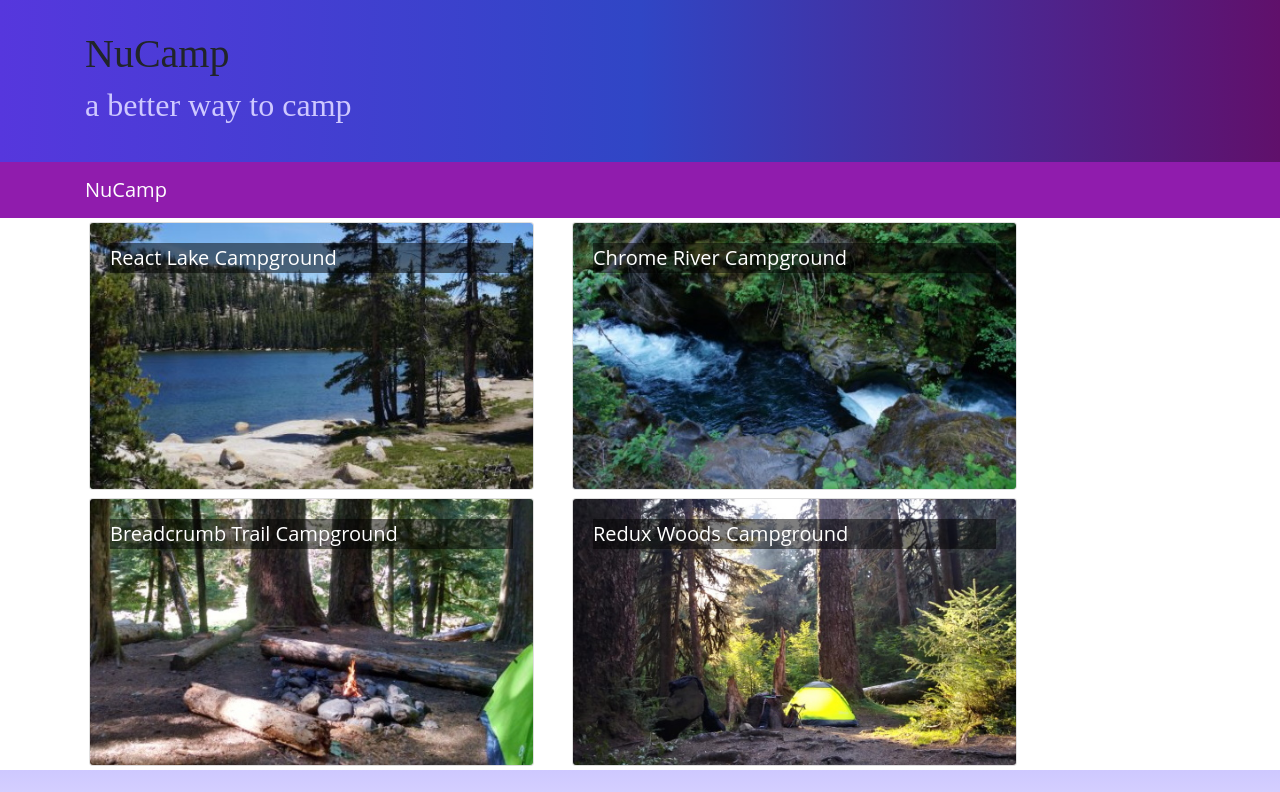
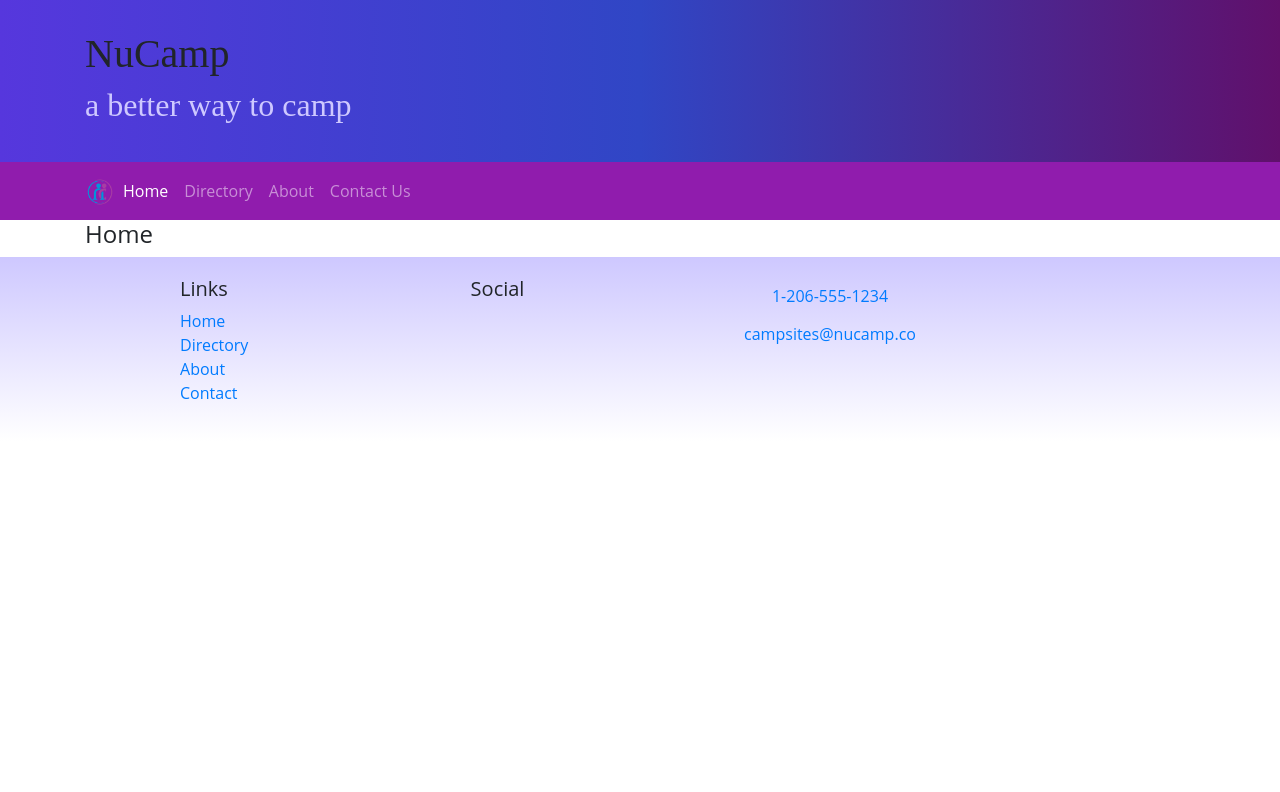
Before and after one commit to sean-birmingham/nucampsite-react, a React (Create React App) app: page /home in a window 1280 px wide. Shown: the top 792 px of the page. Built offline with nearby package versions, Linux system fonts and the light colour scheme; the HTML template or start-up script is replaced by a standard one.

Commit message:
converted class components to functional and set up react router

```diff
--- a/package.json
+++ b/package.json
@@ -12,6 +12,7 @@
     "react": "^17.0.2",
     "react-dom": "^17.0.2",
     "react-popper": "1.3.6",
+    "react-router-dom": "5.2.0",
     "react-scripts": "4.0.3",
     "reactstrap": "8.5.1",
     "typeface-lobster": "^1.1.13",
--- a/src/App.js
+++ b/src/App.js
@@ -1,13 +1,16 @@
 import React, { Component } from 'react';
+import { BrowserRouter } from 'react-router-dom';
 import Main from './components/MainComponent';
 import './App.css';
 
 class App extends Component {
   render() {
     return (
-      <div className='App'>
-        <Main />
-      </div>
+      <BrowserRouter>
+        <div className='App'>
+          <Main />
+        </div>
+      </BrowserRouter>
     );
   }
 }
--- a/src/components/CampsiteInfoComponent.js
+++ b/src/components/CampsiteInfoComponent.js
@@ -1,8 +1,7 @@
-import React, { Component } from 'react';
+import React from 'react';
 import { Card, CardImg, CardText, CardBody, CardTitle } from 'reactstrap';
 
-class CampsiteInfo extends Component {
-  renderCampsite(campsite) {
+function RenderCampsite({ campsite }) {
   return (
     <div className='col-md-5 m-1'>
       <Card>
@@ -16,7 +15,7 @@
   );
 }
 
-  renderComments(comments) {
+function RenderComments({ comments }) {
   if (comments) {
     return (
       <div className='col-md-5 m-1'>
@@ -40,13 +39,13 @@
   }
 }
 
-  render() {
-    if (this.props.campsite) {
+function CampsiteInfo({ campsite }) {
+  if (campsite) {
     return (
       <div className='container'>
         <div className='row'>
-            {this.renderCampsite(this.props.campsite)}
-            {this.renderComments(this.props.campsite.comments)}
+          <RenderCampsite campsite={campsite} />
+          <RenderComments comments={campsite.comments} />
         </div>
       </div>
     );
@@ -54,6 +53,5 @@
 
   return <div />;
 }
-}
 
 export default CampsiteInfo;
--- a/src/components/DirectoryComponent.js
+++ b/src/components/DirectoryComponent.js
@@ -1,17 +1,22 @@
-import React, { Component } from 'react';
+import React from 'react';
 import { Card, CardImg, CardImgOverlay, CardTitle } from 'reactstrap';
 
-class Directory extends Component {
-  render() {
-    const directory = this.props.campsites.map((campsite) => {
+function RenderDirectoryItem({ campsite }) {
   return (
-        <div key={campsite.id} className='col-md-5 m-1'>
-          <Card onClick={() => this.props.onClick(campsite.id)}>
+    <Card>
       <CardImg width='100%' src={campsite.image} alt={campsite.name} />
       <CardImgOverlay>
         <CardTitle>{campsite.name}</CardTitle>
       </CardImgOverlay>
     </Card>
+  );
+}
+
+function Directory(props) {
+  const directory = props.campsites.map((campsite) => {
+    return (
+      <div key={campsite.id} className='col-md-5 m-1'>
+        <RenderDirectoryItem campsite={campsite} />
       </div>
     );
   });
@@ -22,6 +27,5 @@
     </div>
   );
 }
-}
 
 export default Directory;
--- a/src/components/FooterComponent.js
+++ b/src/components/FooterComponent.js
@@ -1,4 +1,5 @@
 import React from 'react';
+import { Link } from 'react-router-dom';
 
 const Footer = (props) => {
   return (
@@ -9,16 +10,16 @@
             <h5>Links</h5>
             <ul className='list-unstyled'>
               <li>
-                <a href='#'>Home</a>
+                <Link to='/home'>Home</Link>
               </li>
               <li>
-                <a href='#'>Directory</a>
+                <Link to='/directory'>Directory</Link>
               </li>
               <li>
-                <a href='#'>About</a>
+                <Link to='/aboutus'>About</Link>
               </li>
               <li>
-                <a href='#'>Contact</a>
+                <Link to='/contactus'>Contact</Link>
               </li>
             </ul>
           </div>
--- a/src/components/HeaderComponent.js
+++ b/src/components/HeaderComponent.js
@@ -1,7 +1,30 @@
 import React, { Component, Fragment } from 'react';
-import { Navbar, NavbarBrand, Jumbotron } from 'reactstrap';
+import {
+  Nav,
+  Navbar,
+  NavbarBrand,
+  NavbarToggler,
+  Collapse,
+  NavItem,
+  Jumbotron
+} from 'reactstrap';
+import { NavLink } from 'react-router-dom';
 
 class Header extends Component {
+  constructor(props) {
+    super(props);
+
+    this.toggleNav = this.toggleNav.bind(this);
+    this.state = {
+      isNavOpen: false
+    };
+  }
+
+  toggleNav() {
+    this.setState({
+      isNavOpen: !this.state.isNavOpen
+    });
+  }
   render() {
     return (
       <Fragment>
@@ -15,9 +38,41 @@
             </div>
           </div>
         </Jumbotron>
-        <Navbar dark sticky='top'>
+        <Navbar dark sticky='top' expand='md'>
           <div className='container'>
-            <NavbarBrand href='/'>NuCamp</NavbarBrand>
+            <NavbarBrand className='mr-auto' href='/'>
+              <img
+                src='/assets/images/logo.png'
+                height='30'
+                width='30'
+                alt='logo'
+              />
+            </NavbarBrand>
+            <NavbarToggler onClick={this.toggleNav} />
+            <Collapse isOpen={this.state.isNavOpen} navbar>
+              <Nav navbar>
+                <NavItem>
+                  <NavLink className='nav-link' to='/home'>
+                    <i className='fa fa-home fa-lg' /> Home
+                  </NavLink>
+                </NavItem>
+                <NavItem>
+                  <NavLink className='nav-link' to='/directory'>
+                    <i className='fa fa-list fa-lg' /> Directory
+                  </NavLink>
+                </NavItem>
+                <NavItem>
+                  <NavLink className='nav-link' to='/aboutus'>
+                    <i className='fa fa-info fa-lg' /> About
+                  </NavLink>
+                </NavItem>
+                <NavItem>
+                  <NavLink className='nav-link' to='/contactus'>
+                    <i className='fa fa-address-card fa-lg' /> Contact Us
+                  </NavLink>
+                </NavItem>
+              </Nav>
+            </Collapse>
           </div>
         </Navbar>
       </Fragment>
--- /dev/null
+++ b/src/components/HomeComponent.js
@@ -0,0 +1,11 @@
+import React from 'react';
+
+const Home = (props) => {
+  return (
+    <div className='container'>
+      <h4>Home</h4>
+    </div>
+  );
+};
+
+export default Home;
--- a/src/components/MainComponent.js
+++ b/src/components/MainComponent.js
@@ -3,36 +3,35 @@
 import CampsiteInfo from './CampsiteInfoComponent';
 import Header from './HeaderComponent';
 import Footer from './FooterComponent';
+import Home from './HomeComponent';
+import { Switch, Route, Redirect } from 'react-router-dom';
 import { CAMPSITES } from '../shared/campsites';
 
 class Main extends Component {
   constructor(props) {
     super(props);
     this.state = {
-      campsites: CAMPSITES,
-      selectedCampsite: null
+      campsites: CAMPSITES
     };
   }
 
-  onCampsiteSelect(campsiteId) {
-    this.setState({ selectedCampsite: campsiteId });
-  }
+  render() {
+    const HomePage = () => {
+      return <Home />;
+    };
 
-  render() {
     return (
       <div>
         <Header />
-        <Directory
-          campsites={this.state.campsites}
-          onClick={(campsiteId) => this.onCampsiteSelect(campsiteId)}
-        />
-        <CampsiteInfo
-          campsite={
-            this.state.campsites.filter(
-              (campsite) => campsite.id === this.state.selectedCampsite
-            )[0]
-          }
-        />
+        <Switch>
+          <Route path='/home' component={HomePage} />
+          <Route
+            exact
+            path='/directory'
+            render={() => <Directory campsites={this.state.campsites} />}
+          />
+          <Redirect to='/home' />
+        </Switch>
         <Footer />
       </div>
     );
```
Also changed, not shown: 1 other file (tests, documents, lock files or other folders). Lines whose indentation alone changed are shown as unchanged.
